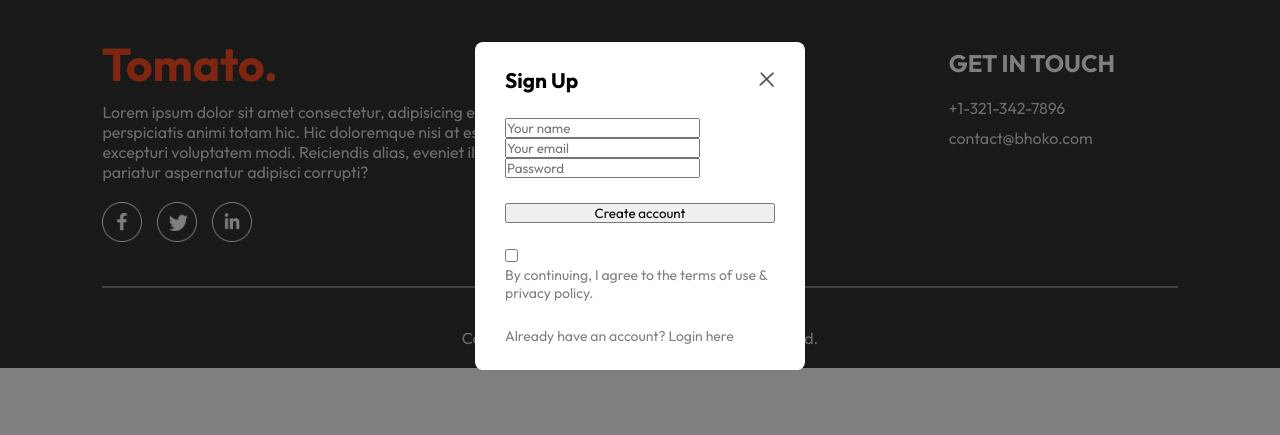
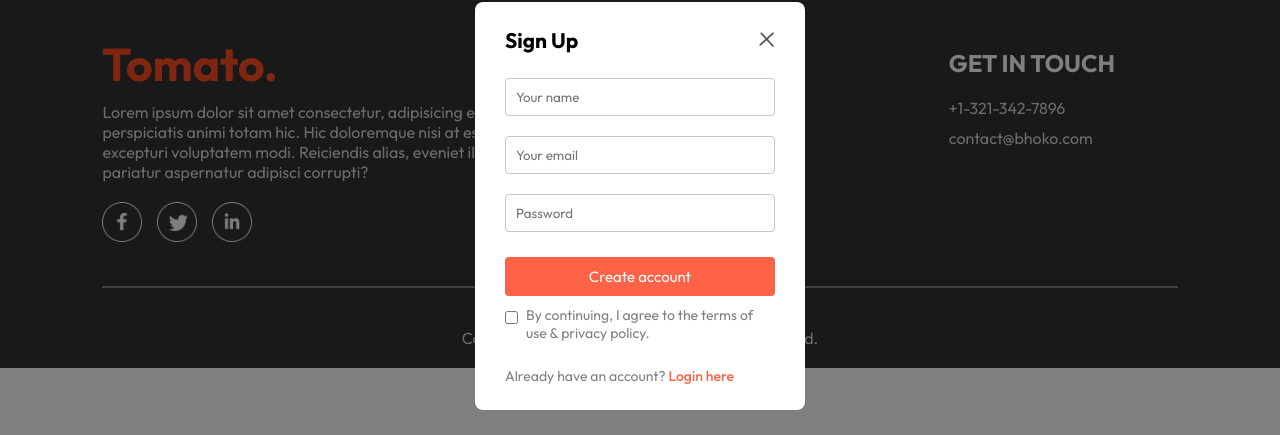
Before and after one commit to Pratyush3930/bhoko, a React (Vite) app in the folder frontend/: page / in a window 1280 px wide. Both pictures are taken after a click on the button "Sign in". Shown: the part 194-629 px from the top of the page. Built offline with nearby package versions, Linux system fonts and the light colour scheme.

Commit message:
add css for loginpopup

```diff
--- a/frontend/src/components/LoginPopup/LoginPopup.css
+++ b/frontend/src/components/LoginPopup/LoginPopup.css
@@ -32,3 +32,43 @@
     width: 16px;
     cursor: pointer;
 }
+
+.login-popup-input{
+    display: flex;
+    flex-direction: column;
+    gap: 20px;
+}
+
+.login-popup-input input{
+    outline: none;
+    border: 1px solid #c9c9c9;
+    padding: 10px;
+    border-radius: 4px;
+}
+
+.login-popup-container button{
+    border: none;
+    padding: 10px;
+    border-radius: 4px;
+    color: white;
+    background-color: tomato;
+    font-size: 15px;
+    cursor: pointer;
+}
+
+.login-popup-condition{
+    display: flex;
+    align-items: start;
+    gap: 8px;
+    margin-top: -15px;
+}
+
+.login-popup-condition input{
+    margin-top: 5px;
+}
+
+.login-popup p span {
+    color: tomato;
+    font-weight: 500;
+    cursor: pointer;
+}
```
